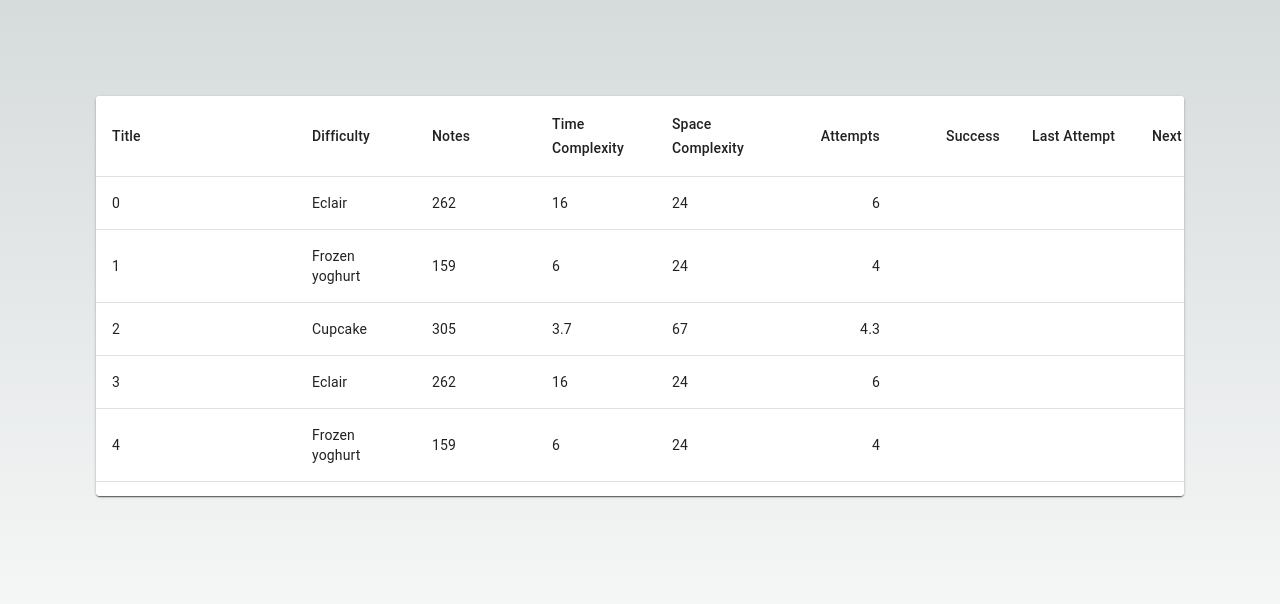
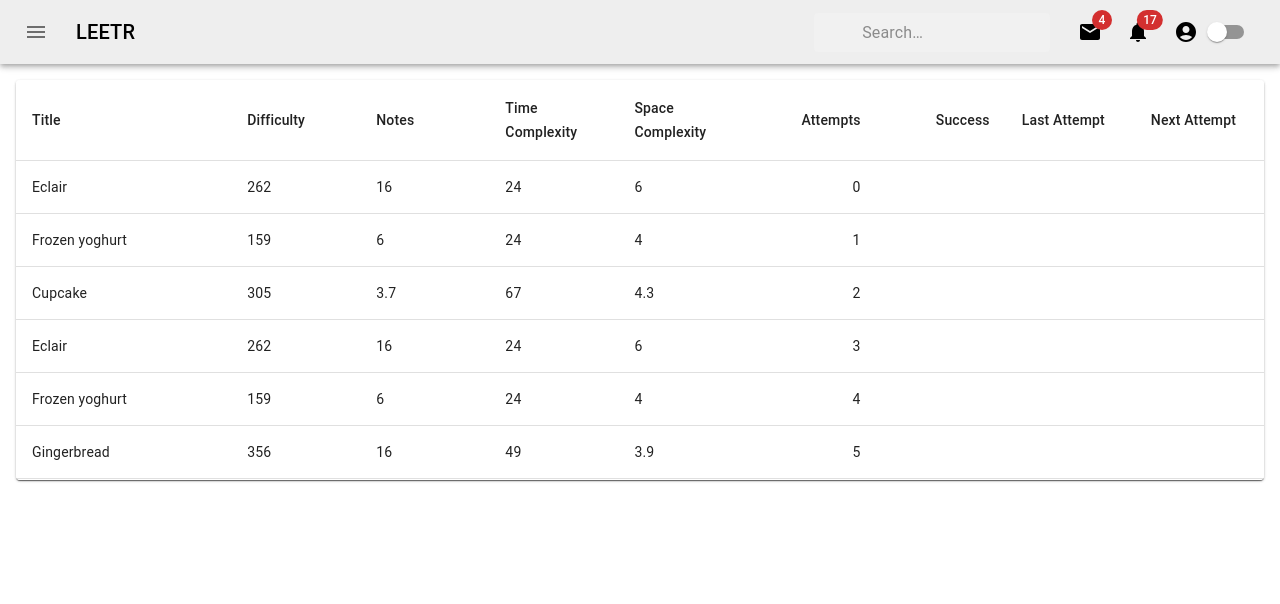
Before and after one commit to Rayaan-khan428/leetr, a Next.js app in the folder frontend/: page / in a window 1280 px wide. Shown: the top 604 px of the page. Built offline with nearby package versions, Linux system fonts and the light colour scheme.

Commit message:
Integrated Navbar, and Seach
Search function filters rows in the table, automatically. Dark mode for entire page toggle on navbar.

```diff
--- a/frontend/app/layout.js
+++ b/frontend/app/layout.js
@@ -1,11 +1,11 @@
 import { Inter } from 'next/font/google'
-import './globals.css'
+import './global.css'
 
 const inter = Inter({ subsets: ['latin'] })
 
 export const metadata = {
-  title: 'Create Next App',
-  description: 'Generated by create next app',
+  title: 'Leetr',
+  description: 'Helpful Leetcode Tracking Tool',
 }
 
 export default function RootLayout({ children }) {
--- a/frontend/app/page.js
+++ b/frontend/app/page.js
@@ -1,12 +1,30 @@
-'use client' // important to make sure that it is compiling before hitting server or something , idk but it saved me a bug problem
-
-import ReactVirtualizedTable from "@/components/table"
+'use client'
+import React, { useState } from 'react';
+import PrimarySearchAppBar from "@/components/navbar";
+import ReactVirtualizedTable, { rows } from "@/components/table";
 
 
 export default function Home() {
+  const [darkMode, setDarkMode] = useState(false);
+  const [searchQuery, setSearchQuery] = useState('');
+
+  // Filter data based on search query in the "title" column
+  const filteredData = rows.filter(item => item.title.toLowerCase().includes(searchQuery.toLowerCase()));
+
   return (
-    <main className="flex min-h-screen flex-col items-center justify-between p-24">
-      <ReactVirtualizedTable/>
-    </main>
-  )
+    <div className={`flex flex-col min-h-screen w-full ${darkMode ? 'bg-black text-white' : 'bg-white text-black'}`}>
+      <header className="w-full">
+        <PrimarySearchAppBar
+          className="w-full"
+          darkMode={darkMode}
+          handleThemeChange={() => setDarkMode(!darkMode)}
+          searchQuery={searchQuery}
+          onSearchChange={setSearchQuery}
+        />
+      </header>
+      <div className="flex-grow p-4">
+      <ReactVirtualizedTable data={filteredData} />
+      </div>
+    </div>
+  );
 }
--- /dev/null
+++ b/frontend/components/navbar.js
@@ -0,0 +1,220 @@
+import * as React from 'react';
+import { styled, alpha } from '@mui/material/styles';
+import AppBar from '@mui/material/AppBar';
+import Box from '@mui/material/Box';
+import Toolbar from '@mui/material/Toolbar';
+import IconButton from '@mui/material/IconButton';
+import Typography from '@mui/material/Typography';
+import InputBase from '@mui/material/InputBase';
+import Badge from '@mui/material/Badge';
+import MenuItem from '@mui/material/MenuItem';
+import Menu from '@mui/material/Menu';
+import MenuIcon from '@mui/icons-material/Menu';
+import AccountCircle from '@mui/icons-material/AccountCircle';
+import MailIcon from '@mui/icons-material/Mail';
+import NotificationsIcon from '@mui/icons-material/Notifications';
+import MoreIcon from '@mui/icons-material/MoreVert';
+import Switch from '@mui/material/Switch';
+
+const Search = styled('div')(({ theme }) => ({
+  position: 'relative',
+  borderRadius: theme.shape.borderRadius,
+  backgroundColor: alpha(theme.palette.common.white, 0.15),
+  '&:hover': {
+    backgroundColor: alpha(theme.palette.common.white, 0.25),
+  },
+  marginRight: theme.spacing(2),
+  marginLeft: 0,
+  width: '100%',
+  [theme.breakpoints.up('sm')]: {
+    marginLeft: theme.spacing(3),
+    width: 'auto',
+  },
+}));
+
+const StyledInputBase = styled(InputBase)(({ theme }) => ({
+  color: 'inherit',
+  '& .MuiInputBase-input': {
+    padding: theme.spacing(1, 1, 1, 0),
+    paddingLeft: `calc(1em + ${theme.spacing(4)})`,
+    transition: theme.transitions.create('width'),
+    width: '100%',
+    [theme.breakpoints.up('md')]: {
+      width: '20ch',
+    },
+  },
+}));
+
+
+export default function PrimarySearchAppBar({ darkMode, handleThemeChange, searchQuery, onSearchChange }) {
+    const [anchorEl, setAnchorEl] = React.useState(null);
+  const [mobileMoreAnchorEl, setMobileMoreAnchorEl] = React.useState(null);
+
+  const isMenuOpen = Boolean(anchorEl);
+  const isMobileMenuOpen = Boolean(mobileMoreAnchorEl);
+
+  const handleProfileMenuOpen = (event) => {
+    setAnchorEl(event.currentTarget);
+  };
+
+  const handleMobileMenuClose = () => {
+    setMobileMoreAnchorEl(null);
+  };
+
+  const handleMenuClose = () => {
+    setAnchorEl(null);
+    handleMobileMenuClose();
+  };
+
+  const handleMobileMenuOpen = (event) => {
+    setMobileMoreAnchorEl(event.currentTarget);
+  };
+
+  const menuId = 'primary-search-account-menu';
+  const renderMenu = (
+    <Menu
+      anchorEl={anchorEl}
+      anchorOrigin={{
+        vertical: 'top',
+        horizontal: 'right',
+      }}
+      id={menuId}
+      keepMounted
+      transformOrigin={{
+        vertical: 'top',
+        horizontal: 'right',
+      }}
+      open={isMenuOpen}
+      onClose={handleMenuClose}
+    >
+      <MenuItem onClick={handleMenuClose}>Profile</MenuItem>
+      <MenuItem onClick={handleMenuClose}>My account</MenuItem>
+    </Menu>
+  );
+
+  const mobileMenuId = 'primary-search-account-menu-mobile';
+  const renderMobileMenu = (
+    <Menu
+      anchorEl={mobileMoreAnchorEl}
+      anchorOrigin={{
+        vertical: 'top',
+        horizontal: 'right',
+      }}
+      id={mobileMenuId}
+      keepMounted
+      transformOrigin={{
+        vertical: 'top',
+        horizontal: 'right',
+      }}
+      open={isMobileMenuOpen}
+      onClose={handleMobileMenuClose}
+    >
+      <MenuItem>
+        <IconButton size="large" aria-label="show 4 new mails" color="inherit">
+          <Badge badgeContent={4} color="error">
+            <MailIcon />
+          </Badge>
+        </IconButton>
+        <p>Messages</p>
+      </MenuItem>
+      <MenuItem>
+        <IconButton
+          size="large"
+          aria-label="show 17 new notifications"
+          color="inherit"
+        >
+          <Badge badgeContent={17} color="error">
+            <NotificationsIcon />
+          </Badge>
+        </IconButton>
+        <p>Notifications</p>
+      </MenuItem>
+      <MenuItem onClick={handleProfileMenuOpen}>
+        <IconButton
+          size="large"
+          aria-label="account of current user"
+          aria-controls="primary-search-account-menu"
+          aria-haspopup="true"
+          color="inherit"
+        >
+          <AccountCircle />
+        </IconButton>
+        <p>Profile</p>
+      </MenuItem>
+    </Menu>
+  );
+
+  return (
+    <Box sx={{ flexGrow: 1 }}>
+      <AppBar position="static" sx={{ backgroundColor: darkMode ? '#212121' : '#eee', color: darkMode ? 'white' : 'black' }}>
+        <Toolbar>
+          <IconButton
+            size="large"
+            edge="start"
+            aria-label="open drawer"
+            sx={{ mr: 2 }}
+          >
+            <MenuIcon />
+          </IconButton>
+          <Typography
+            variant="h6"
+            noWrap
+            component="div"
+            sx={{ flexGrow: 1, display: { xs: 'none', sm: 'block' } }}
+          >
+            LEETR
+          </Typography>
+          <Search>
+            <StyledInputBase
+              placeholder="Search…"
+              inputProps={{ 'aria-label': 'search' }}
+              value={searchQuery}
+              onChange={e => onSearchChange(e.target.value)}
+            />
+          </Search>
+          <Box sx={{ display: { xs: 'none', md: 'flex' } }}>
+            <IconButton size="large" aria-label="show 4 new mails" sx={{ color: 'inherit' }}>
+              <Badge badgeContent={4} color="error">
+                <MailIcon />
+              </Badge>
+            </IconButton>
+            <IconButton
+              size="large"
+              aria-label="show 17 new notifications" sx={{ color: 'inherit' }}
+            >
+              <Badge badgeContent={17} color="error">
+                <NotificationsIcon />
+              </Badge>
+            </IconButton>
+            <IconButton
+              size="large"
+              edge="end"
+              aria-label="account of current user"
+              aria-controls={menuId}
+              aria-haspopup="true"
+              onClick={handleProfileMenuOpen}
+              sx={{ color: 'inherit' }}
+            >
+              <AccountCircle />
+            </IconButton>
+          </Box>
+          <Box sx={{ display: { xs: 'flex', md: 'none' } }}>
+            <IconButton
+              size="large"
+              aria-label="show more"
+              aria-controls={mobileMenuId}
+              aria-haspopup="true"
+              onClick={handleMobileMenuOpen}
+              sx={{ color: 'inherit' }}
+            >
+              <MoreIcon />
+            </IconButton>
+          </Box>
+          <Switch checked={darkMode} onChange={handleThemeChange} />
+        </Toolbar>
+      </AppBar>
+      {renderMobileMenu}
+      {renderMenu}
+    </Box>
+  );
+}
--- a/frontend/components/table.js
+++ b/frontend/components/table.js
@@ -8,8 +8,8 @@
 import Paper from '@mui/material/Paper';
 import { TableVirtuoso } from 'react-virtuoso';
 
-// hard code data (remove)
 const sample = [
+  // Assuming the first element of each array is the 'title'
   ['Frozen yoghurt', 159, 6.0, 24, 4.0],
   ['Ice cream sandwich', 237, 9.0, 37, 4.3],
   ['Eclair', 262, 16.0, 24, 6.0],
@@ -81,8 +81,10 @@
 
 const rows = Array.from({ length: 200 }, (_, index) => {
     const randomSelection = sample[Math.floor(Math.random() * sample.length)];
-  return createData(index, ...randomSelection);
+    return createData(...randomSelection, index); // Adjusted order to match createData function
   });
+
+
 
 const VirtuosoTableComponents = {
   Scroller: React.forwardRef((props, ref) => (
@@ -130,12 +132,13 @@
     </React.Fragment>
   );
 }
+export { rows };
 
-export default function ReactVirtualizedTable() {
+export default function ReactVirtualizedTable({ data }) { // Accept data as a prop
     return (
       <Paper style={{ height: 400, width: '100%' }}>
         <TableVirtuoso
-        data={rows}
+          data={data} // Use the passed data
           components={VirtuosoTableComponents}
           fixedHeaderContent={fixedHeaderContent}
           itemContent={rowContent}
```
Also changed, not shown: frontend/app/global.css (renamed from frontend/app/globals.css). Lines whose indentation alone changed are shown as unchanged.
